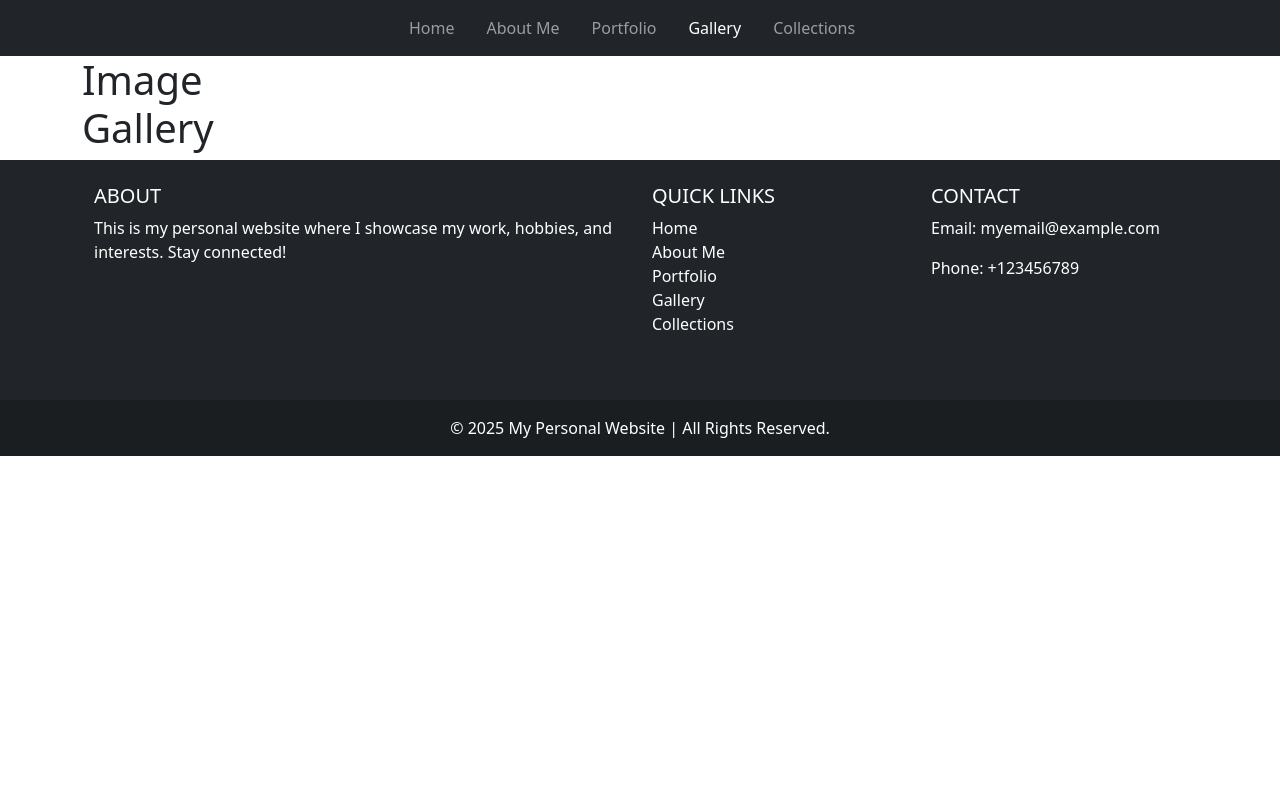
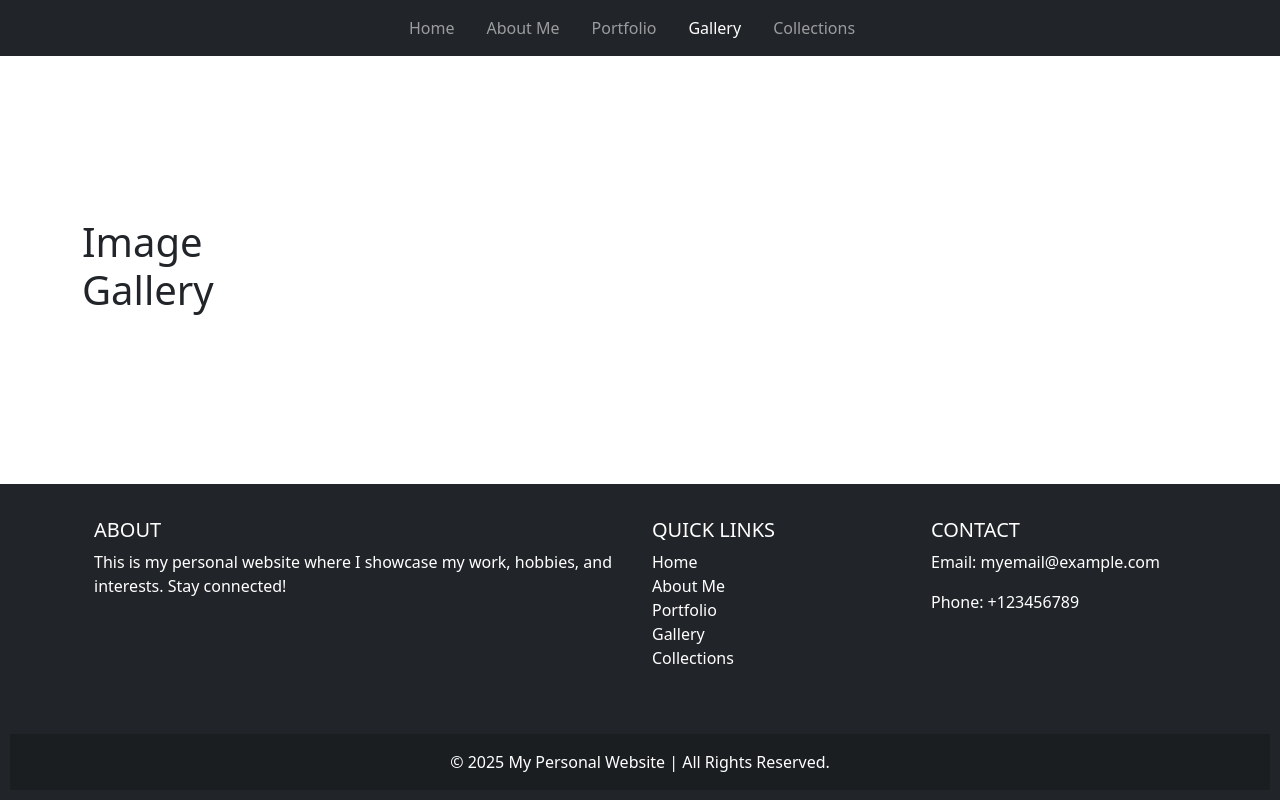
Before and after one commit to mdistcastro/mdistcastro.github.io, a plain HTML site: page gallery.html in a window 1280 px wide. Drawn offline with nearby package versions, Linux system fonts and the light colour scheme; a script that the page names is missing.

Commit message:
Add files via upload

```diff
--- a/css/style.css
+++ b/css/style.css
@@ -1 +1,38 @@
-sample
+body, html {
+    min-height: 100%;
+    margin: 0;
+}
+
+body {
+    display: flex;
+    flex-direction: column;
+    height: 100vh;
+}
+
+main {
+    flex: 1; /* This ensures the main content takes up the remaining space */
+    height: 80%;
+}
+
+footer {
+
+    background-color: #343a40; /* Matches the dark theme */
+    color: white;
+    text-align: center;
+    padding: 10px;
+    position: relative; /* Change to fixed for always visible */
+    bottom: 0;
+    width: 100%;
+}
+
+.gallery img {
+    width: 100%;
+    height: auto;
+    border-radius: 8px;
+    cursor: pointer;
+    transition: transform 0.3s ease-in-out;
+}
+
+.gallery img:hover {
+    transform: scale(1.05);
+}
```
